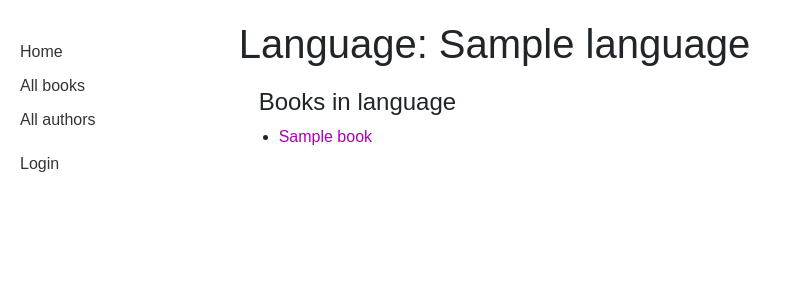
After one commit to jacobgerhart2/csci-assignment-4-Jacob-Gerhart, a Django app: page /catalog/language/1 in a window 1280 px wide. The commit adds this page. Shown: the top 300 px of the page, without its empty margins (0-792 px from the left). Run offline with Django 5.2, Linux system fonts and the light colour scheme; tables that the repository leaves empty hold one stand-in row (values such as "Sample post").

Commit message:
Part 9 challenge completed

```diff
--- a/locallibrary/catalog/models.py
+++ b/locallibrary/catalog/models.py
@@ -30,43 +30,60 @@ class Genre(models.Model):
         ]
 
 class Book(models.Model):
+    """Model representing a book (but not a specific copy of a book)."""
     title = models.CharField(max_length=200)
     author = models.ForeignKey('Author', on_delete=models.RESTRICT, null=True)
-    summary = models.TextField(max_length=1000, help_text="Enter a brief description of the book")
-    isbn = models.CharField('ISBN', max_length=13, unique=True, help_text='13 Character <a href="https://www.isbn-international.org/content/what-isbn'
+    # Foreign Key used because book can only have one author, but authors can have multiple books.
+    # Author as a string rather than object because it hasn't been declared yet in file.
+    summary = models.TextField(
+        max_length=1000, help_text="Enter a brief description of the book")
+    isbn = models.CharField('ISBN', max_length=13,
+                            unique=True,
+                            help_text='13 Character <a href="https://www.isbn-international.org/content/what-isbn'
                                       '">ISBN number</a>')
-    # ManyToManyField used because genre can contain many books. Books can cover many genres.
-    # Genre class has already been defined so we can specify the object above.
     genre = models.ManyToManyField(
         Genre, help_text="Select a genre for this book")
+    # ManyToManyField used because a genre can contain many books and a Book can cover many genres.
+    # Genre class has already been defined so we can specify the object above.
+    language = models.ForeignKey(
+        'Language', on_delete=models.SET_NULL, null=True)
+
+    class Meta:
+        ordering = ['title', 'author']
+
+    def display_genre(self):
+        """Creates a string for the Genre. This is required to display genre in Admin."""
+        return ', '.join([genre.name for genre in self.genre.all()[:3]])
+
+    display_genre.short_description = 'Genre'
+
+    def get_absolute_url(self):
+        """Returns the url to access a particular book record."""
+        return reverse('book-detail', args=[str(self.id)])
 
     def __str__(self):
         """String for representing the Model object."""
         return self.title
 
-    def get_absolute_url(self):
-        """Returns the URL to access a detail record for this book."""
-        return reverse('book-detail', args=[str(self.id)])
-
-    def display_genre(self):
-        """Create a string for the Genre. This is required to display genre in Admin."""
-        return ', '.join(genre.name for genre in self.genre.all()[:3])
-    display_genre.short_description = 'Genre'
-
 import uuid # Required for unique book instances
 
 class BookInstance(models.Model):
-
     """Model representing a specific copy of a book (i.e. that can be borrowed from the library)."""
     id = models.UUIDField(primary_key=True, default=uuid.uuid4,
                           help_text="Unique ID for this particular book across whole library")
     book = models.ForeignKey('Book', on_delete=models.RESTRICT, null=True)
     imprint = models.CharField(max_length=200)
     due_back = models.DateField(null=True, blank=True)
-    borrower = models.ForeignKey(settings.AUTH_USER_MODEL, on_delete=models.SET_NULL, null=True, blank=True)
+    borrower = models.ForeignKey(
+        settings.AUTH_USER_MODEL, on_delete=models.SET_NULL, null=True, blank=True)
+
+    @property
+    def is_overdue(self):
+        """Determines if the book is overdue based on due date and current date."""
+        return bool(self.due_back and date.today() > self.due_back)
 
     LOAN_STATUS = (
-        ('m', 'Maintenance'),
+        ('d', 'Maintenance'),
         ('o', 'On loan'),
         ('a', 'Available'),
         ('r', 'Reserved'),
@@ -76,21 +93,21 @@ class BookInstance(models.Model):
         max_length=1,
         choices=LOAN_STATUS,
         blank=True,
-        default='m',
-        help_text='Book availability',
-    )
+        default='d',
+        help_text='Book availability')
 
     class Meta:
         ordering = ['due_back']
         permissions = (("can_mark_returned", "Set book as returned"),)
 
+    def get_absolute_url(self):
+        """Returns the url to access a particular book instance."""
+        return reverse('bookinstance-detail', args=[str(self.id)])
+
     def __str__(self):
         """String for representing the Model object."""
         return f'{self.id} ({self.book.title})'
 
-    def is_overdue(self):
-        """Determines if the book is overdue based on due date and current date."""
-        return bool(self.due_back and date.today() > self.due_back)
 
 class Author(models.Model):
     """Model representing an author."""
@@ -116,17 +133,15 @@ def display_genre(self):
         display_genre.short_description = 'Genre'
 
 class Language(models.Model):
-    """Model representing a Language."""
-    name = models.CharField(
-        max_length=200,
-        unique=True,
-        help_text="Enter the book's natural language."
-    )
+    """Model representing a Language"""
+    name = models.CharField(max_length=200,
+                            unique=True,
+                            help_text="Enter the book's natural language")
 
     def get_absolute_url(self):
-        """Returns the URL to access language instances."""
+        """Returns the url to access a particular language instance."""
         return reverse('language-detail', args=[str(self.id)])
 
     def __str__(self):
-        """String representation of the Language object."""
+        """String for representing the Model object"""
         return self.name
--- a/locallibrary/catalog/templates/base_generic.html
+++ b/locallibrary/catalog/templates/base_generic.html
@@ -50,6 +50,15 @@
             {% if perms.catalog.add_author %}
               <li><a href="{% url 'author-create' %}">Create author</a></li>
             {% endif %}
+            {% if perms.catalog.add_language %}
+              <li><a href="{% url 'language-create' %}">Create language</a></li>
+            {% endif %}
+            {% if perms.catalog.add_book %}
+              <li><a href="{% url 'book-create' %}">Create book</a></li>
+            {% endif %}
+            {% if perms.catalog.add_bookinstance %}
+              <li><a href="{% url 'bookinstance-create' %}">create BookInstance</a></li>
+            {% endif %}
           </ul>
           {% endif %}
           {% endblock %}
--- /dev/null
+++ b/locallibrary/catalog/templates/catalog/language_detail.html
@@ -0,0 +1,38 @@
+{% extends "base_generic.html" %}
+
+{% block content %}
+
+<h1>Language: {{ language.name }}</h1>
+
+<div style="margin-left:20px;margin-top:20px">
+<h4>Books in language</h4>
+
+<ul>
+  {% for copy in language.book_set.all %}
+  <li>
+    <a href="{{ copy.get_absolute_url }}">{{ copy.title }}</a>
+  </li>
+  {% empty %}
+  <li>There are no books in this language.</li>
+  {% endfor %}
+</ul>
+
+{% endblock %}
+
+
+{% block sidebar %}
+  {{ block.super }}
+
+  {% if perms.catalog.change_language or perms.catalog.delete_language %}
+  <hr>
+  <ul class="sidebar-nav">
+    {% if perms.catalog.change_language %}
+      <li><a href="{% url 'language-update' language.id %}">Update Language</a></li>
+    {% endif %}
+    {% if not language.book_set.all and perms.catalog.delete_language %}
+      <li><a href="{% url 'language-delete' language.id %}">Delete Language</a></li>
+    {% endif %}
+    </ul>
+  {% endif %}
+
+{% endblock %}
--- a/locallibrary/catalog/urls.py
+++ b/locallibrary/catalog/urls.py
@@ -13,4 +13,17 @@ urlpatterns = [
     path('author/<int:pk>/update/', views.AuthorUpdate.as_view(), name='author-update'),
     path('author/<int:pk>/delete/', views.AuthorDelete.as_view(), name='author-delete'),
     path(r'borrowed/', views.LoanedBooksAllListView.as_view(), name='all-borrowed'),
+    path('book/create/', views.BookCreate.as_view(), name='book-create'),
+    path('book/<int:pk>/update/', views.BookUpdate.as_view(), name='book-update'),
+    path('book/<int:pk>/delete/', views.BookDelete.as_view(), name='book-delete'),
+    path('bookinstances/', views.BookInstanceListView.as_view(), name='bookinstances'),
+    path('bookinstance/<uuid:pk>', views.BookInstanceDetailView.as_view(), name='bookinstance-detail'),
+    path('bookinstance/create/', views.BookInstanceCreate.as_view(), name='bookinstance-create'),
+    path('bookinstance/<uuid:pk>/update/', views.BookInstanceUpdate.as_view(), name='bookinstance-update'),
+    path('bookinstance/<uuid:pk>/delete/', views.BookInstanceDelete.as_view(), name='bookinstance-delete'),
+    path('languages/', views.LanguageListView.as_view(), name='languages'),
+    path('language/<int:pk>', views.LanguageDetailView.as_view(), name='language-detail'),
+    path('language/create/', views.LanguageCreate.as_view(), name='language-create'),
+    path('language/<int:pk>/update/', views.LanguageUpdate.as_view(), name='language-update'),
+    path('language/<int:pk>/delete/', views.LanguageDelete.as_view(), name='language-delete'),
 ]
--- a/locallibrary/catalog/views.py
+++ b/locallibrary/catalog/views.py
@@ -1,5 +1,5 @@
 from django.shortcuts import render, get_object_or_404
-from .models import Book, Author, BookInstance, Genre
+from .models import Book, Author, BookInstance, Genre, Language
 from django.views import generic
 from django.contrib.auth.mixins import LoginRequiredMixin, PermissionRequiredMixin
 import datetime
@@ -72,6 +72,7 @@ class LoanedBooksByUserListView(LoginRequiredMixin,generic.ListView):
     model = BookInstance
     template_name = 'catalog/bookinstance_list_borrowed_user.html'
     paginate_by = 10
+
 
     def get_queryset(self):
         return (
@@ -154,3 +155,82 @@ class AuthorDelete(PermissionRequiredMixin, DeleteView):
             return HttpResponseRedirect(
                 reverse("author-delete", kwargs={"pk": self.object.pk})
             )
+
+class BookInstanceListView(generic.ListView):
+    """Generic class-based view for a list of books."""
+    model = BookInstance
+    paginate_by = 10
+
+class BookInstanceDetailView(generic.DetailView):
+    """Generic class-based detail view for a book."""
+    model = BookInstance
+
+class BookCreate(PermissionRequiredMixin, CreateView):
+    model = Book
+    fields = ['title', 'author', 'summary', 'isbn', 'genre', 'language']
+    permission_required = 'catalog.add_book'
+
+
+class BookUpdate(PermissionRequiredMixin, UpdateView):
+    model = Book
+    fields = ['title', 'author', 'summary', 'isbn', 'genre', 'language']
+    permission_required = 'catalog.change_book'
+
+
+class BookDelete(PermissionRequiredMixin, DeleteView):
+    model = Book
+    success_url = reverse_lazy('books')
+    permission_required = 'catalog.delete_book'
+
+    def form_valid(self, form):
+        try:
+            self.object.delete()
+            return HttpResponseRedirect(self.success_url)
+        except Exception as e:
+            return HttpResponseRedirect(
+                reverse("book-delete", kwargs={"pk": self.object.pk})
+            )
+
+class BookInstanceCreate(PermissionRequiredMixin, CreateView):
+    model = BookInstance
+    fields = ['book', 'imprint', 'due_back', 'borrower', 'status']
+    permission_required = 'catalog.add_bookinstance'
+
+
+class BookInstanceUpdate(PermissionRequiredMixin, UpdateView):
+    model = BookInstance
+    # fields = "__all__"
+    fields = ['imprint', 'due_back', 'borrower', 'status']
+    permission_required = 'catalog.change_bookinstance'
+
+
+class BookInstanceDelete(PermissionRequiredMixin, DeleteView):
+    model = BookInstance
+    success_url = reverse_lazy('bookinstances')
+    permission_required = 'catalog.delete_bookinstance'
+
+class LanguageDetailView(generic.DetailView):
+    """Generic class-based detail view for a genre."""
+    model = Language
+
+class LanguageListView(generic.ListView):
+    """Generic class-based list view for a list of genres."""
+    model = Language
+    paginate_by = 10
+
+class LanguageCreate(PermissionRequiredMixin, CreateView):
+    model = Language
+    fields = ['name', ]
+    permission_required = 'catalog.add_language'
+
+
+class LanguageUpdate(PermissionRequiredMixin, UpdateView):
+    model = Language
+    fields = ['name', ]
+    permission_required = 'catalog.change_language'
+
+
+class LanguageDelete(PermissionRequiredMixin, DeleteView):
+    model = Language
+    success_url = reverse_lazy('languages')
+    permission_required = 'catalog.delete_language'
```
Also changed, not shown: locallibrary/catalog/templates/catalog/book_confirm_delete.html (added, +25 -0 lines), locallibrary/catalog/templates/catalog/book_form.html (added, +9 -0 lines), locallibrary/catalog/templates/catalog/bookinstance_confirm_delete.html (added, +14 -0 lines), locallibrary/catalog/templates/catalog/bookinstance_detail.html (added, +36 -0 lines), locallibrary/catalog/templates/catalog/bookinstance_form.html (added, +13 -0 lines), locallibrary/catalog/templates/catalog/bookinstance_list.html (added, +16 -0 lines), locallibrary/catalog/templates/catalog/language_confirm_delete.html (added, +14 -0 lines), locallibrary/catalog/templates/catalog/language_form.html (added, +13 -0 lines), locallibrary/catalog/templates/catalog/language_list.html (added, +17 -0 lines), locallibrary/catalog/migrations/0005_alter_book_options_book_language_and_more.py (added).
